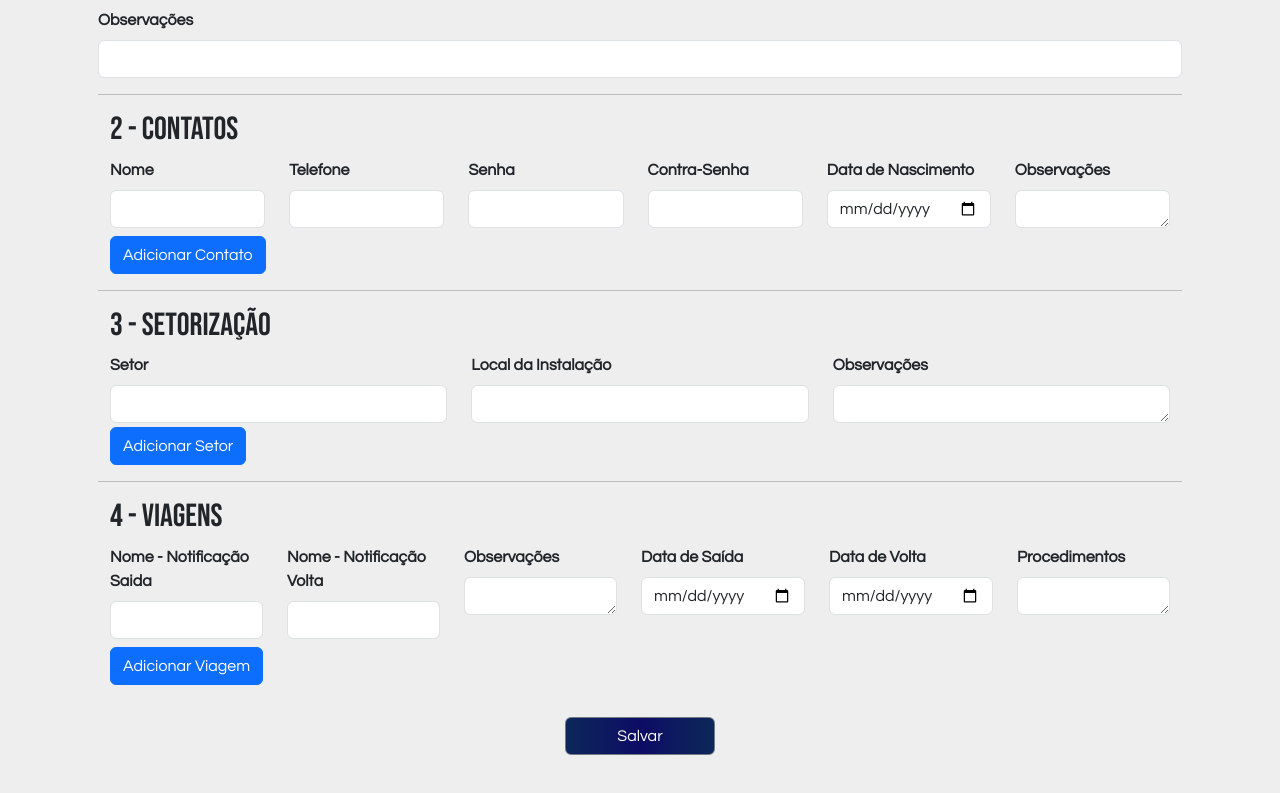
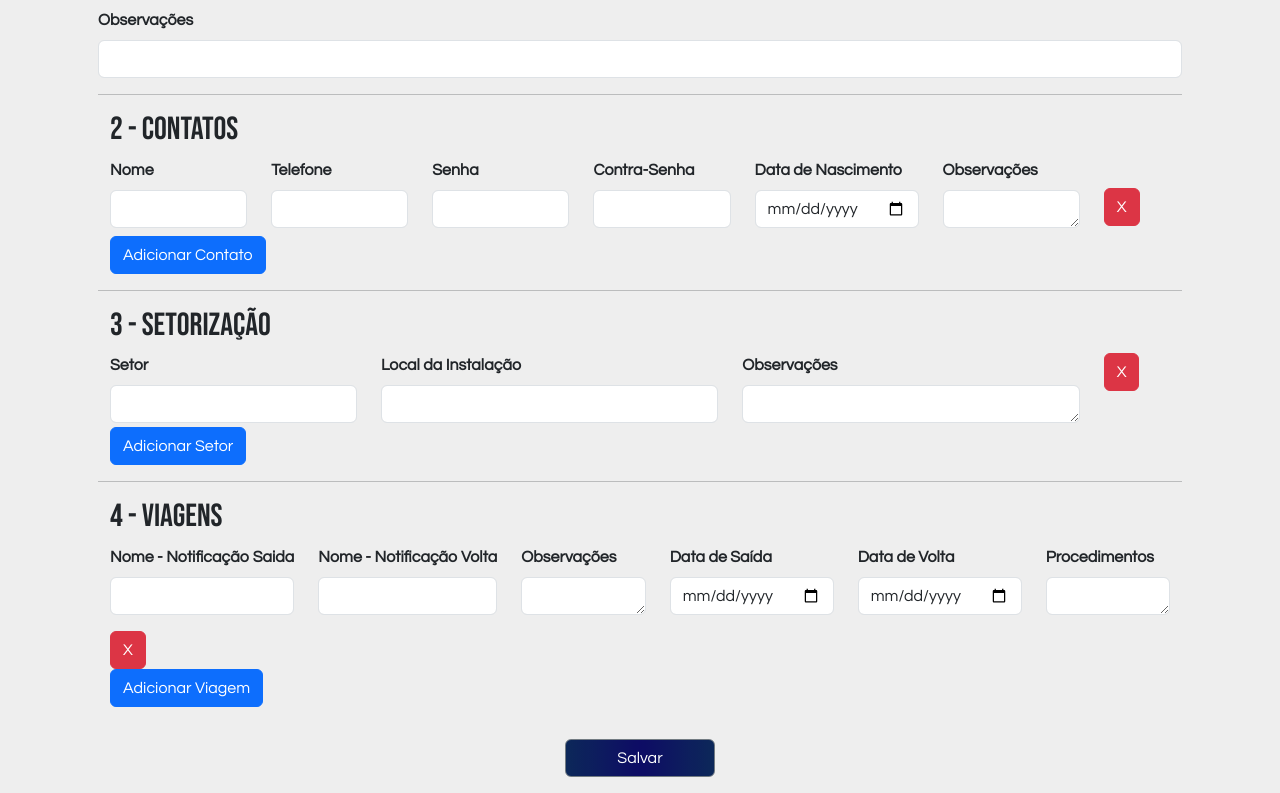
Before and after one commit to DevNathanViana/azsim2.0, a React (Vite) app: page /cadastroCliente in a window 1280 px wide. Shown: the part 491-1284 px from the top of the page. Before the commit the page ends 1262 px from the top, so only its background shows below. Built offline with nearby package versions, Linux system fonts and the light colour scheme.

Commit message:
cadastro clientes - Contatos, Setorização e Viagens

```diff
--- a/src/css/cadastros.css
+++ b/src/css/cadastros.css
@@ -7,3 +7,11 @@
     justify-content: end;
 
 }
+
+.btn-excluir {
+    margin-top: 30px;
+}
+
+label {
+    text-wrap: nowrap;
+}
--- a/src/views/cadastroCliente.jsx
+++ b/src/views/cadastroCliente.jsx
@@ -1,4 +1,4 @@
-import '../css/form.css'
+import '../css/cadastros.css'
 import 'bootstrap/dist/css/bootstrap.min.css';
 import 'bootstrap/dist/js/bootstrap.min.js';
 import { Button, Form } from 'reactstrap';
@@ -140,6 +140,31 @@ function Formulario() {
                 setErrorMessage('Erro ao configurar a requisição.');
             }
             setTimeout(clearMessages, 5000);
+        }
+    };
+
+    const deleteItem = (type, index) => {
+        switch (type) {
+            case 'contatos':
+                setDadosBasicos({
+                    ...dadosBasicos,
+                    contatos: dadosBasicos.contatos.filter((_, i) => i !== index),
+                });
+                break;
+            case 'setores':
+                setDadosBasicos({
+                    ...dadosBasicos,
+                    setores: dadosBasicos.setores.filter((_, i) => i !== index),
+                });
+                break;
+            case 'viagens':
+                setDadosBasicos({
+                    ...dadosBasicos,
+                    viagens: dadosBasicos.viagens.filter((_, i) => i !== index),
+                });
+                break;
+            default:
+                break;
         }
     };
 
@@ -436,6 +461,15 @@ function Formulario() {
                                     </div>
 
 
+                                    <div className="col-1">
+                                        <button
+                                            type="button"
+                                            className="btn btn-danger  btn-excluir"
+                                            onClick={() => deleteItem('contatos', index)}
+                                        >
+                                            X
+                                        </button>
+                                    </div>
                                 </div>
                             ))}
                             <button type="button" className="btn btn-primary" onClick={duplicateContato}>Adicionar Contato</button>
@@ -450,7 +484,7 @@ function Formulario() {
 
                             {dadosBasicos.setores.map((setor, index) => (
                                 <div key={index} className="row">
-                                    <div className="col mb-1">
+                                    <div className="col-3 mb-1">
                                         <label htmlFor={`setor${index}`} className="form-label"><strong>Setor</strong></label>
                                         <input  {...register(`setor${index}`, { required: false })} type="number" className="form-control" id={`setor${index}`} placeholder="" onChange={(e) => setDadosBasicos({
                                             ...dadosBasicos,
@@ -458,7 +492,7 @@ function Formulario() {
                                         })} />
                                     </div>
 
-                                    <div className="col mb-1">
+                                    <div className="col-4 mb-1">
                                         <label htmlFor={`localInstalacao${index}`} className="form-label"><strong>Local da
                                             Instalação</strong></label>
                                         <input  {...register(`localInstalacao${index}`, { required: false })} type="text" className="form-control" id={`localInstalacao${index}`}
@@ -470,7 +504,7 @@ function Formulario() {
                                     </div>
 
 
-                                    <div className=" col mb-1">
+                                    <div className=" col-4 mb-1">
                                         <label htmlFor={`observacoes${index}`}
                                             className="form-label"><strong>Observações</strong></label>
                                         <textarea {...register(`observacoes${index}`, { required: false })} className="form-control" id={`observacoes${index}`} onChange={(e) => setDadosBasicos({
@@ -478,6 +512,15 @@ function Formulario() {
                                             setores: dadosBasicos.setores.map((c, i) => (i === index ? { ...c, observacao: e.target.value } : c)),
                                         })} rows="1"></textarea>
 
+                                    </div>
+                                    <div className=" col mb-1 btn-excluir">
+                                        <button
+                                            type="button"
+                                            className="btn btn-danger"
+                                            onClick={() => deleteItem('setores', index)}
+                                        >
+                                            X
+                                        </button>
                                     </div>
                                 </div>
                             ))}
@@ -549,7 +592,15 @@ function Formulario() {
                                             viagens: dadosBasicos.viagens.map((c, i) => (i === index ? { ...c, procedimentos: e.target.value } : c)),
                                         })}></textarea>
                                     </div>
-
+                                    <div className=" col-1 btn-excluir">
+                                        <button
+                                            type="button"
+                                            className="btn btn-danger"
+                                            onClick={() => deleteItem('viagens', index)}
+                                        >
+                                            X
+                                        </button>
+                                    </div>
                                 </div>
 
                             ))}
```
